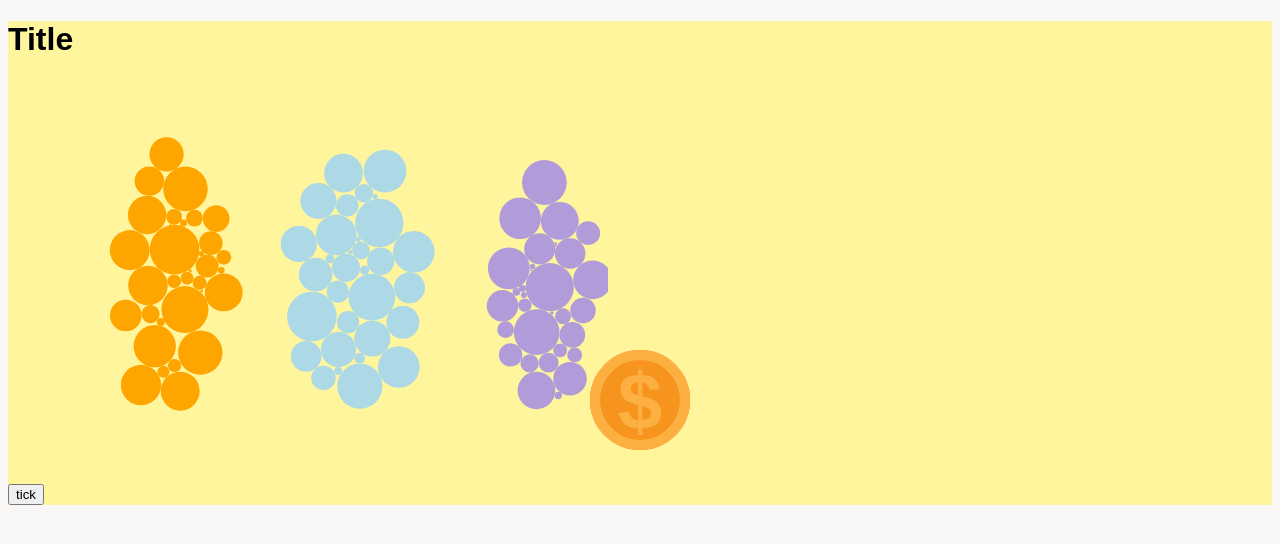
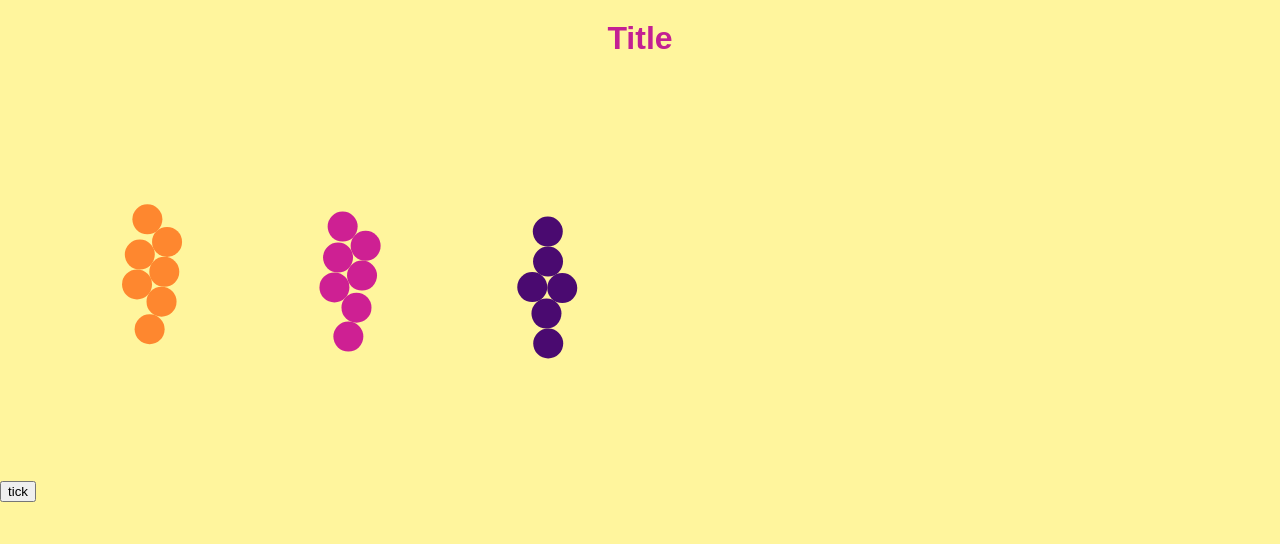
Before and after one commit to edenadler/6.C85-data-visualization-final-project, a SvelteKit app in the folder main/: page / in a window 1280 px wide. Shown: the top 544 px of the page. Built offline with nearby package versions, Linux system fonts and the light colour scheme; a web font is replaced by a local one.

Commit message:
editing styling

```diff
--- a/main/src/app.html
+++ b/main/src/app.html
@@ -16,12 +16,11 @@
 
 <style>
 	html {
-		background-color: #f8f7f6;
+		background: #fff59d;
 	}
 
-	/* body {
-		height: 100vh;
+	body {
 		margin: 0;
 		padding: 0;
-	} */
+	}
 </style>
--- a/main/src/components/App.svelte
+++ b/main/src/components/App.svelte
@@ -17,13 +17,13 @@
     let width = 600;
     let height = 400;
 
-    const colorScale = ['orange', 'lightblue', '#B19CD9'];
+    const colorScale = ['#fe872f', '#ce2093', '#4a0a70'];
     let xCenter = [100, 300, 500];
 
-    let numNodes = 100;
+    let numNodes = 20;
     let nodes = d3.range(numNodes).map(function(d, i) {
         return {
-            radius: Math.random() * 25,
+            radius: 15,
             category: i % 3
         }
     });
@@ -61,14 +61,14 @@
 <main>
 
     <div>
-        <h1>Title</h1>
+        <h1 class="heading">Title</h1>
 
-        <div class="coin">
+        <!-- <div class="coin">
             <div class="front"></div>
             <div class="front_b"></div>
             <div class="back"></div>
             <div class="back_b"></div>
-        </div>
+        </div> -->
 
         <div id="content">
             <svg width="600" height="400">
@@ -87,11 +87,27 @@
 
 <style>
     /* https://codepen.io/parcon/pen/oxbLVd */
+    /* light purple #e6caf7
+    dark purple #4a0a70
+    pink #ce2093
+    yellow #fdbb58
+    orange #fe872f */
     @import url("https://fonts.googleapis.com/css?family=Ek+Mukta:400,300,500,700,800");
+
+    body {
+        margin: 0px;
+    }
 
     main {
         font-family: 'Ek Mukta', sans-serif;
-        background: #fff59d;
+        margin: 0px;
+    }
+
+    .heading {
+        margin: 0px;
+        padding: 20px;
+        text-align: center;
+        color: #c32093;
     }
 
     .coin {
--- a/main/src/routes/+page.svelte
+++ b/main/src/routes/+page.svelte
@@ -5,7 +5,7 @@
 <App />
 
 <style>
-    main {
+    /* main {
         text-align: center;
         font-family: "Nunito", sans-serif;
         font-weight: 300;
@@ -13,5 +13,10 @@
         font-size: 24px;
         color: var(--color-text);
         margin-top: 100px;
+    } */
+
+    body {
+        margin: 0px;
+        width: 100%;
     }
 </style>
```
